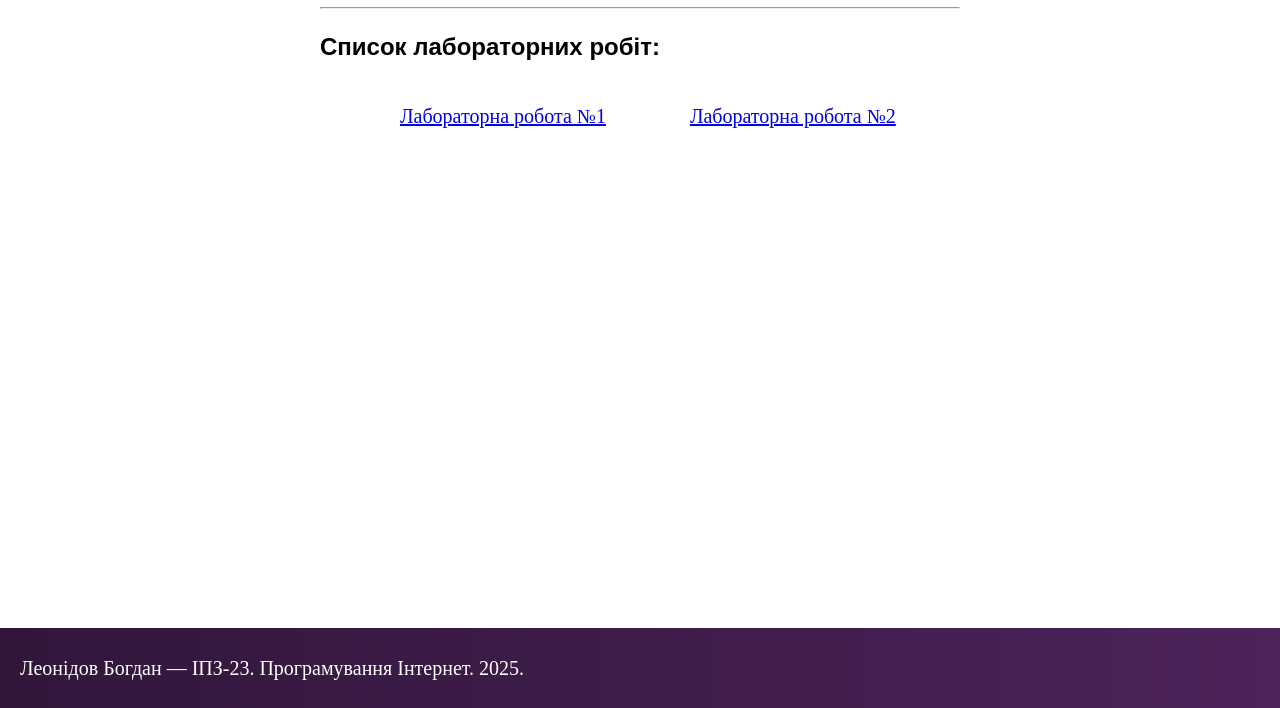
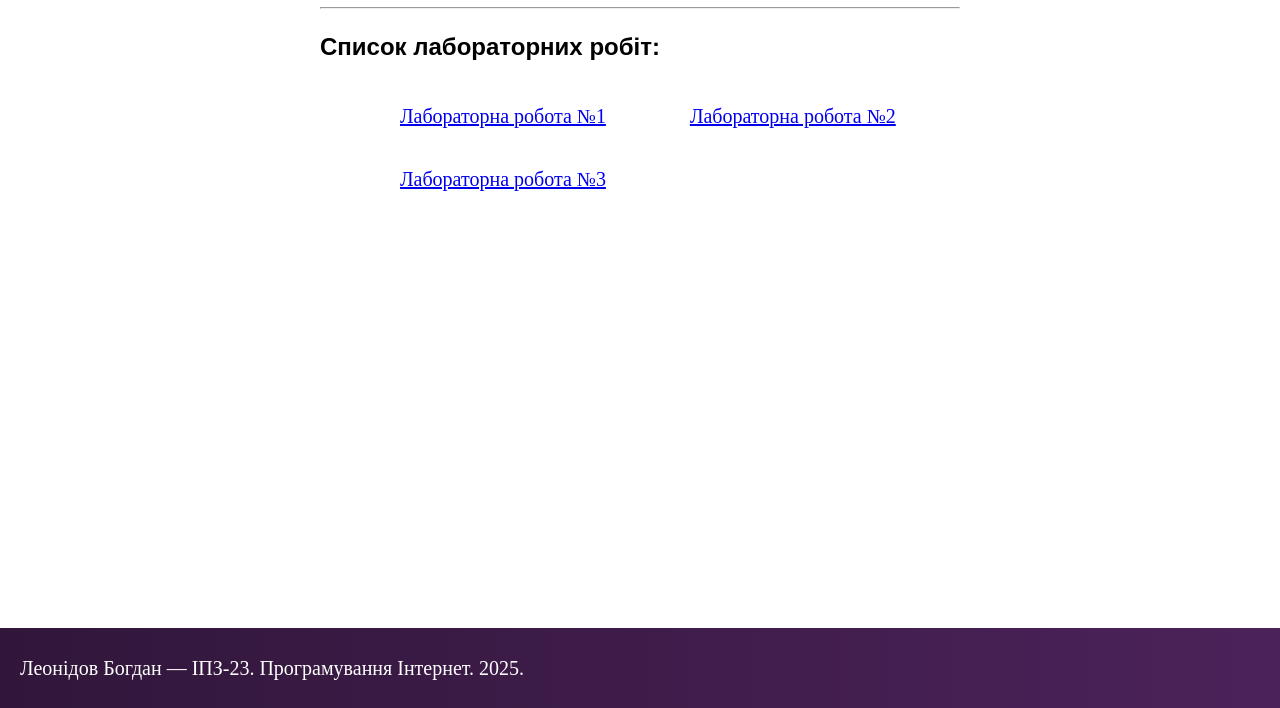
Before and after one commit to bohdawg/internet-programming, a plain HTML site: page index.html in a window 1280 px wide. Shown: the part 92-800 px from the top of the page. Drawn offline with Linux system fonts and the light colour scheme.

Commit message:
Add files via upload

```diff
--- a/index.html
+++ b/index.html
@@ -21,6 +21,9 @@
 			<li>
 				<a href="lab2/lab2.html">Лабораторна робота №2</a>
 			</li>
+			<li>
+				<a href="lab3/lab3.html">Лабораторна робота №3</a>
+			</li>
  		</ul>
  	</section>
  	<footer>
```
